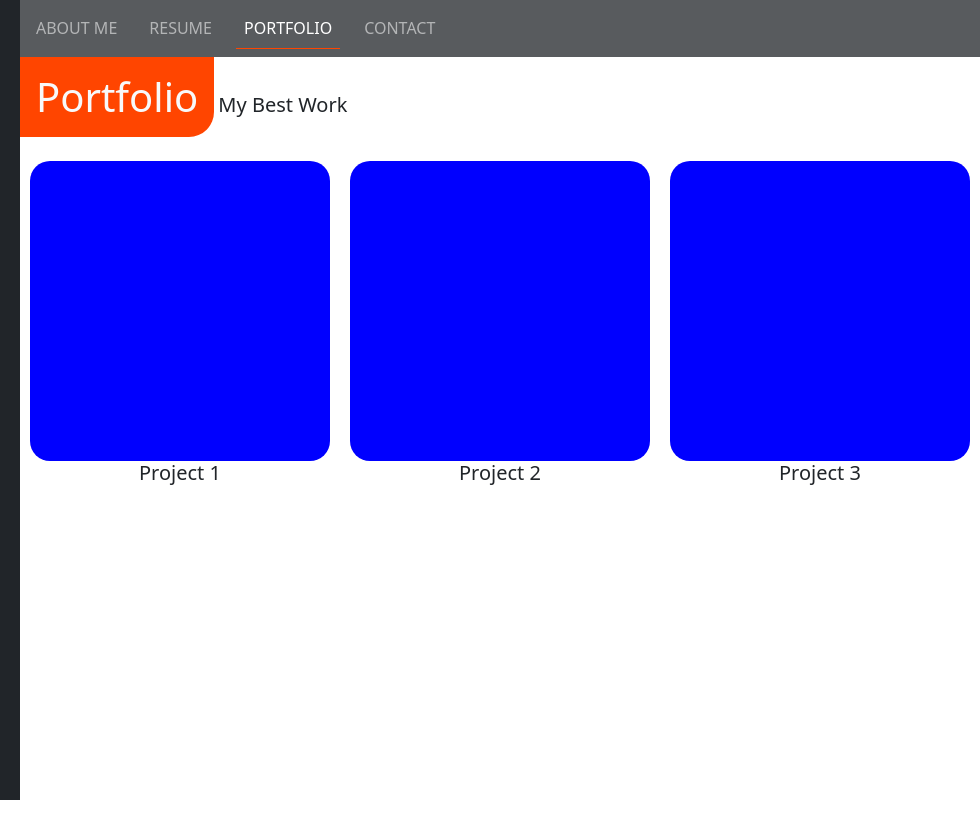
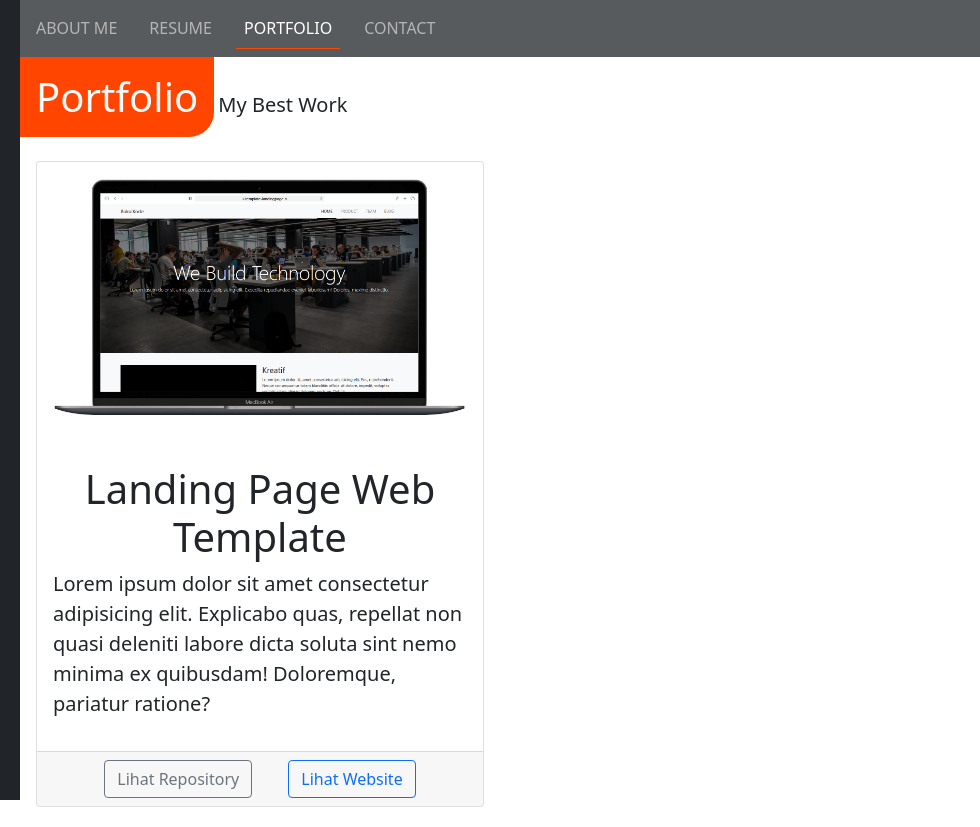
Before and after one commit to asidikrdn/personalpage_v2, a plain HTML site: page portfolio.html in a window 1280 px wide. Shown: the full height of the page, 300-1280 px from the left. Before the commit the page ends 800 px from the top, so only its background shows below. Drawn offline with nearby package versions, Linux system fonts and the light colour scheme.

Commit message:
Update portfolio page and change section id on all page

```diff
--- a/css/style.css
+++ b/css/style.css
@@ -36,25 +36,29 @@ header img {
   border-radius: 0 0 25px 0;
 }
 
-#content .sub-title h3 {
+
+
+/* Resume Page */
+#resume .sub-title h3 {
   border-bottom: 1px solid orange;
 }
 
-/* Card */
-.card {
+#resume .card {
   border-radius: 10%;
 }
 
-.card h4 {
+#resume .card h4 {
   background-color: orange;
   width: 60%;
   border-radius: 0 0 15px 0;
 }
 
-.portfolio-container {
-  width: 300px;
-  height: 300px;
-  background-color: blue;
+
+
+/* Portfolio Page */
+/* .portfolio-container {
+  width: 100%;
+  height:  400px;
   border-radius: 20px;
 }
 
@@ -64,16 +68,18 @@ header img {
   border-radius: 20px;
   top: 0;
   left: 0;
-  background-color: aqua;
+  background-color: rgba(255, 165, 0, 0.9);
   z-index: 1;
   display: none;
 }
 
 .portfolio-container:hover .portfolio-box {
   display: block;
-}
+} */
 
-/* Social Media */
+
+
+/* Contact Page */
 #social-media a:hover i {
   color: orangered;
 }
--- a/portfolio.html
+++ b/portfolio.html
@@ -114,7 +114,7 @@
           </nav>
 
           <!-- Main Content -->
-          <section id="content">
+          <section id="portfolio">
             <div class="container-fluid p-0 mb-5 mb-md-1">
               <div id="section-title">
                 <h2 class="display-6 d-inline-block p-3 text-light">
@@ -123,44 +123,45 @@
                 <p class="lead d-inline-block">My Best Work</p>
               </div>
               <div class="row g-0">
-                <div class="col-12 col-md-4 py-3">
+                <div class="col-12 col-md-6 p-3">
+                  <div class="card">
+                    <div class="card-body">
+                      <img
+                        src="img/template-landingpage.png"
+                        alt=""
+                        class="img-fluid mb-5"
+                      />
+                      <h1 class="text-center">Landing Page Web Template</h1>
+                      <p class="lead">
+                        Lorem ipsum dolor sit amet consectetur adipisicing elit.
+                        Explicabo quas, repellat non quasi deleniti labore dicta
+                        soluta sint nemo minima ex quibusdam! Doloremque,
+                        pariatur ratione?
+                      </p>
+                    </div>
+                    <div class="card-footer text-center">
+                      <a href="https://gitlab.com/asidikrdn/template-landingpage" target="_blank" class="btn btn-outline-secondary mx-3">Lihat Repository</a>
+                      <a href="https://template-landingpage.netlify.app/" target="_blank" class="btn btn-outline-primary mx-3">Lihat Website</a>
+                      <!-- <button class="btn btn-outline-dark">Lihat Website</button> -->
+                    </div>
+                  </div>
+                </div>
+              </div>
+              <!-- <div class="row g-0">
+                <div class="col-12 col-md-6 p-3">
                   <div class="container position-relative portfolio-container">
+                    <img src="img/template-landingpage.png" alt="" class="img-fluid">
                     <div class="portfolio-box position-absolute p-3">
-                      <h5>Project 1</h5>
+                      <h5 class="text-center">Landing Page Web Template</h5>
                       <p class="lead">
                         Project 1 is Lorem ipsum dolor sit amet consectetur
                         adipisicing elit. Corporis iste nulla, laborum eum ea
                         porro non culpa odit quod commodi?
                     </div>
                   </div>
-                  <h5 class="text-center">Project 1</h5>
+                  <h5 class="text-center">Landing Page Web Template</h5>
                 </div>
-                <div class="col-12 col-md-4 py-3">
-                  <div class="container position-relative portfolio-container">
-                    <div class="portfolio-box position-absolute p-3">
-                      <h5>Project 2</h5>
-                      <p class="lead">
-                        Project 2 is Lorem ipsum dolor sit amet consectetur
-                        adipisicing elit. Corporis iste nulla, laborum eum ea
-                        porro non culpa odit quod commodi?
-                      </p>
-                    </div>
-                  </div>
-                  <h5 class="text-center">Project 2</h5>
-                </div>
-                <div class="col-12 col-md-4 py-3">
-                  <div class="container position-relative portfolio-container">
-                    <div class="portfolio-box position-absolute p-3">
-                      <h5>Project 3</h5>
-                      <p class="lead">
-                        Project 3 is Lorem ipsum dolor sit amet consectetur
-                        adipisicing elit. Corporis iste nulla, laborum eum ea
-                        porro non culpa odit quod commodi?
-                    </div>
-                  </div>
-                  <h5 class="text-center">Project 3</h5>
-                </div>
-              </div>
+              </div> -->
             </div>
           </section>
         </div>
```
Also changed, not shown: contact.html (+1 -1 lines), index.html (+1 -1 lines), resume.html (+1 -1 lines), img/template-landingpage.png (added).
